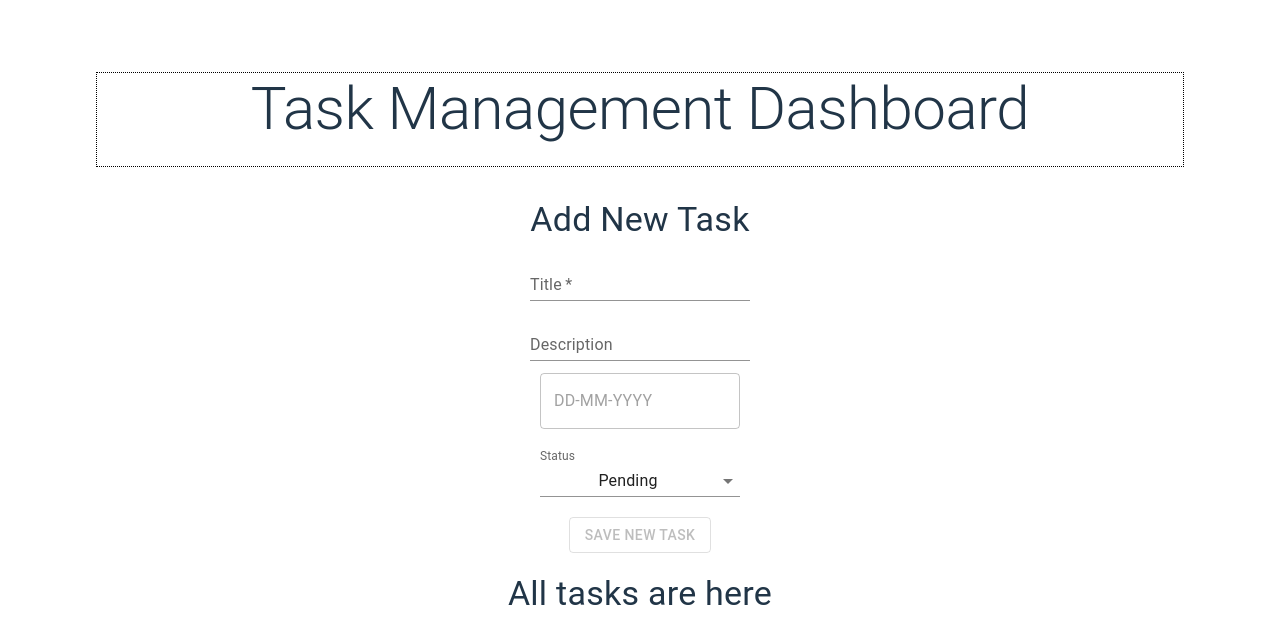
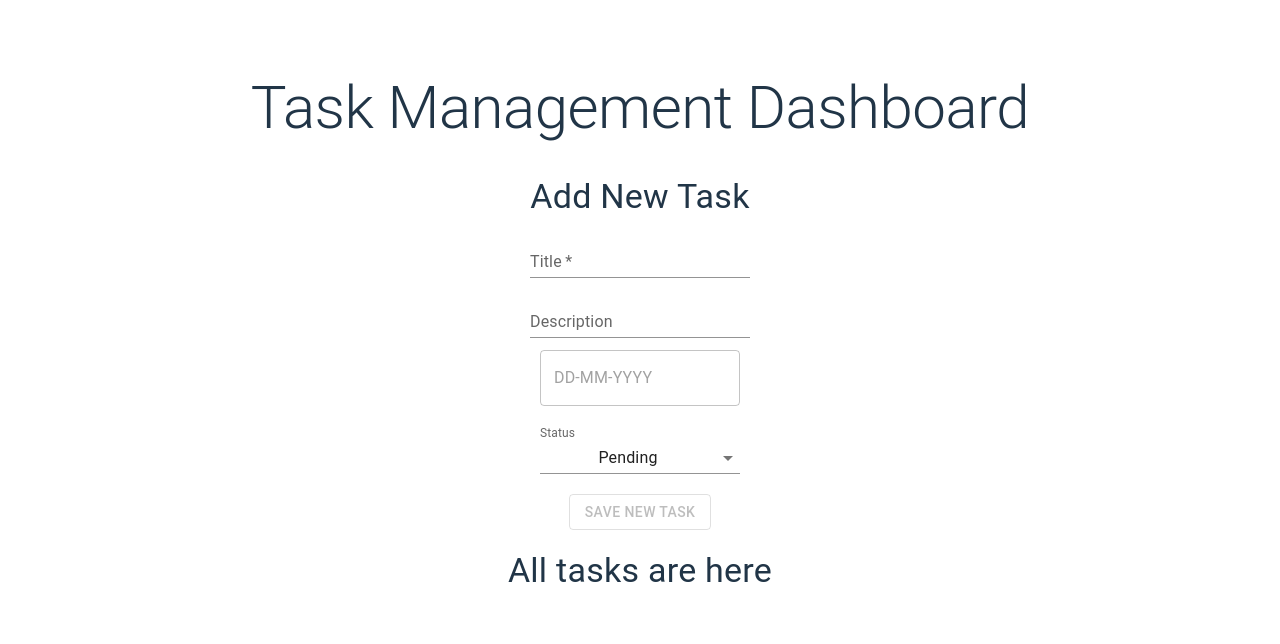
Before and after one commit to iShivam2012/PremJI-Invest, a React (Vite) app: page / in a window 1280 px wide. Shown: the top 644 px of the page. Built offline with nearby package versions, Linux system fonts and the light colour scheme.

Commit message:
Removed unnecessary css from App .js

```diff
--- a/src/App.jsx
+++ b/src/App.jsx
@@ -14,7 +14,7 @@ function App() {
   return (
     <LocalizationProvider dateAdapter={AdapterDayjs}>
     <Container>
-      <Box sx={{border: '1px dotted black', margin: 4}} >
+      <Box sx={{margin: 4}} >
         <Typography variant='h2' gutterBottom>Task Management Dashboard</Typography>
       </Box>
       <NewTask data={data} dataHandler={dataHandler} />
```
